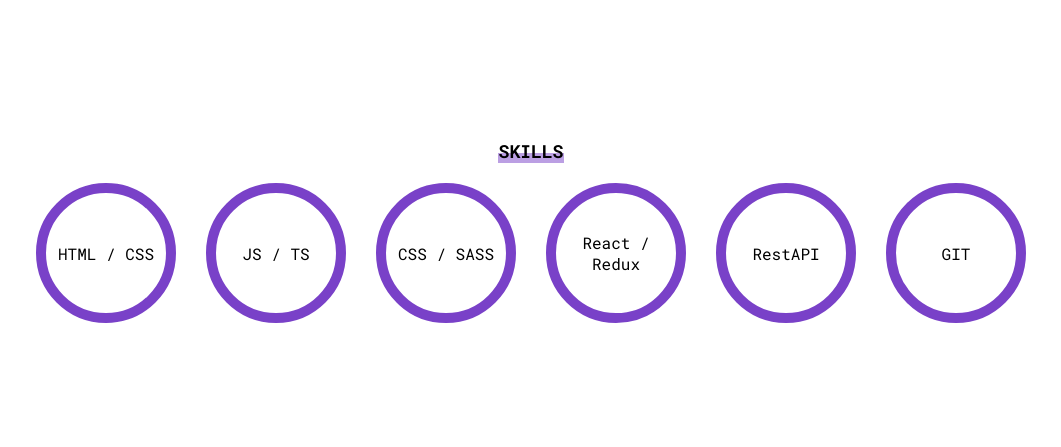
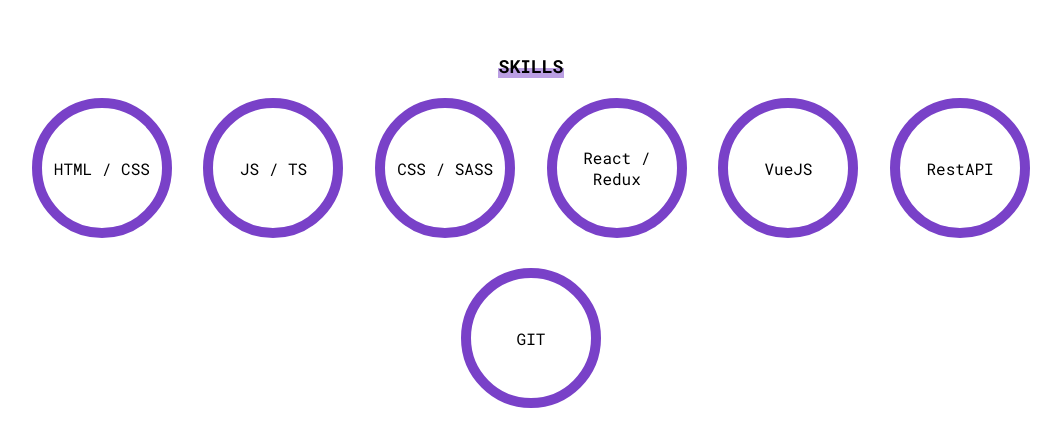
Before and after one commit to UladzislauPapliouka/Portfolio, a React (Create React App) app: page / in a window 1280 px wide. Shown: the part 2569-3016 px from the top of the page, without its empty margins (109-1170 px from the left). Built offline with nearby package versions, Linux system fonts and the light colour scheme.

Commit message:
added VueJS to skills

```diff
--- a/src/Components/SkillsBlock.tsx
+++ b/src/Components/SkillsBlock.tsx
@@ -13,6 +13,7 @@ export const SkillsBlock: FC = () => {
           <Skill skillName={"JS / TS"}/>
           <Skill skillName={"CSS / SASS"}/>
           <Skill skillName={"React / Redux"}/>
+          <Skill skillName={"VueJS"}/>
           <Skill skillName={"RestAPI"}/>
           <Skill skillName={"GIT"}/>
         </div>
```
